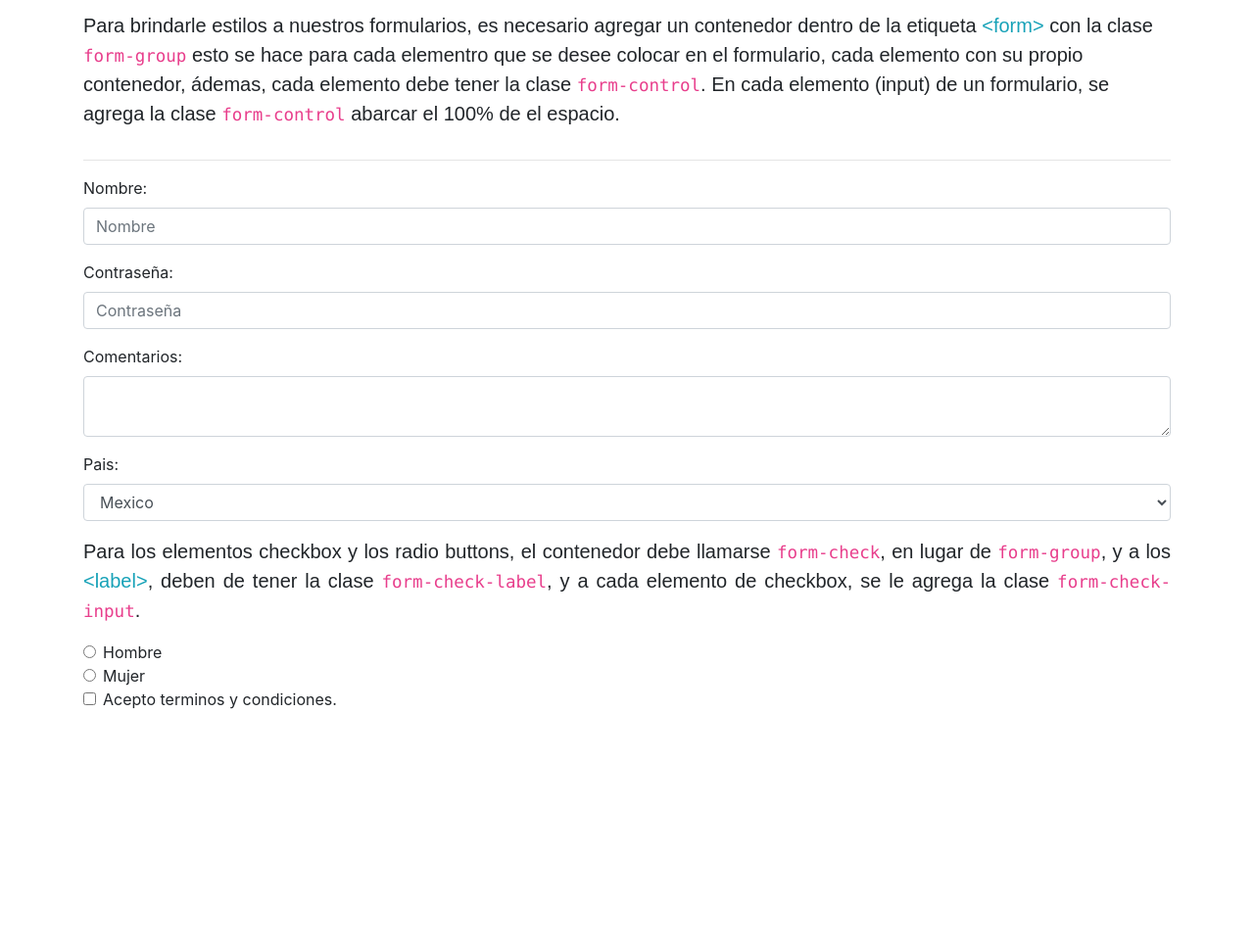
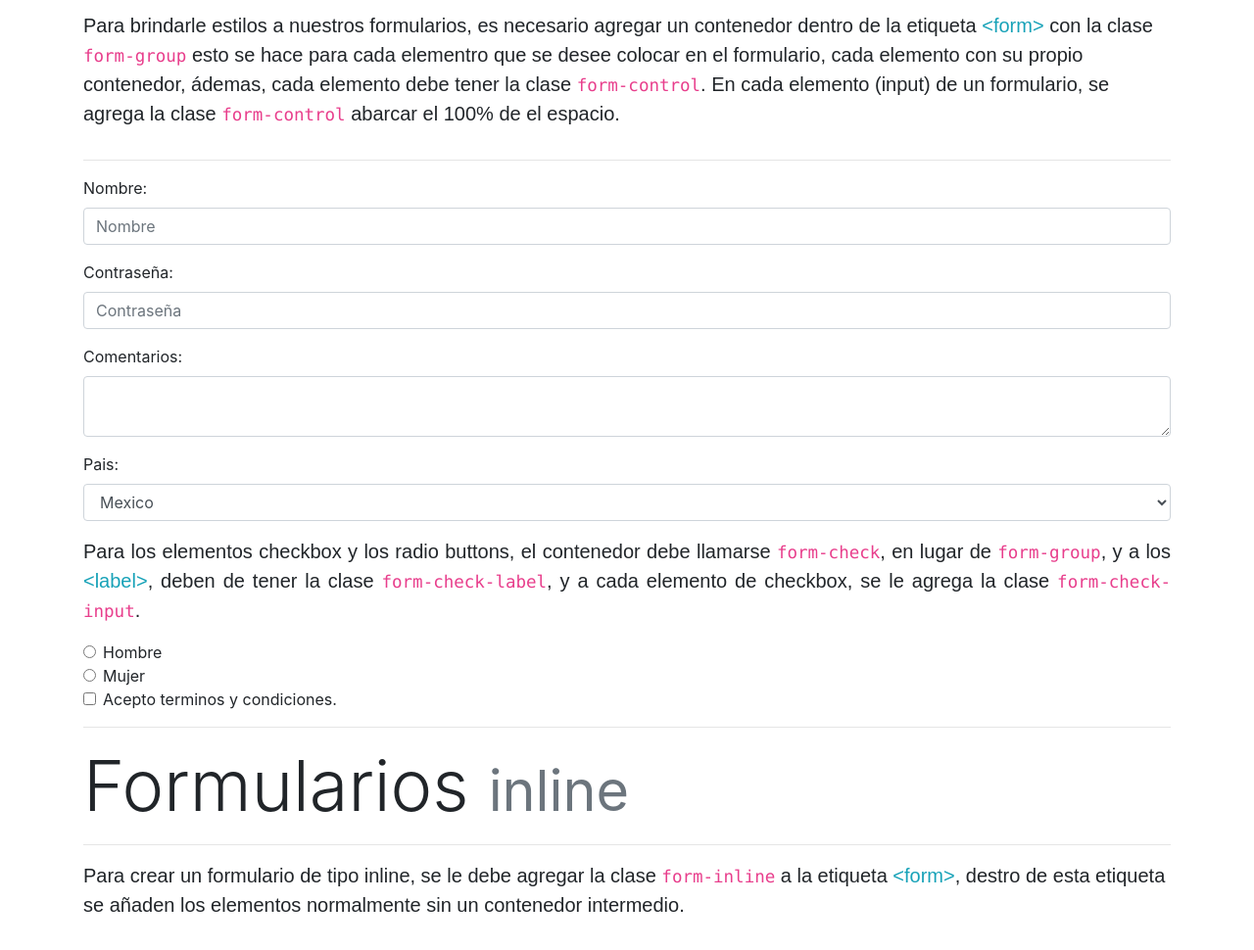
Before and after one commit to AbrahamRH/Anotaciones, a plain HTML site: page pages/Formularios.html in a window 1280 px wide. Shown: the part 108-1078 px from the top of the page at 98% size. Before the commit the page ends 1026 px from the top, so only its background shows below. Drawn offline with nearby package versions, Linux system fonts and the light colour scheme.

Commit message:
Se inicio la lección de los contenedores en linea

```diff
--- a/pages/Formularios.html
+++ b/pages/Formularios.html
@@ -104,6 +104,24 @@
 			</div>
 		</div>
 
+		<!-- Titulo inline-forms-->
+		<div class="row">
+			<div class="col">
+				<hr>
+				<h1 class="display-3">Formularios <small class="text-muted">inline</small></h1>
+				<hr>
+			</div>
+		</div>
+
+		<!-- Notas -->
+		<div class="row">
+			<div class="col">
+				<p>
+					Para crear un formulario de tipo inline, se le debe agregar la clase <code>form-inline</code> a la etiqueta
+					<span class="text-info">&lt;form&gt;</span>, destro de esta etiqueta se añaden los elementos normalmente sin un contenedor intermedio.
+				</p>
+			</div>
+		</div>
 	</div>
 	<footer class="row py-5 my-5"></footer>
 
```
